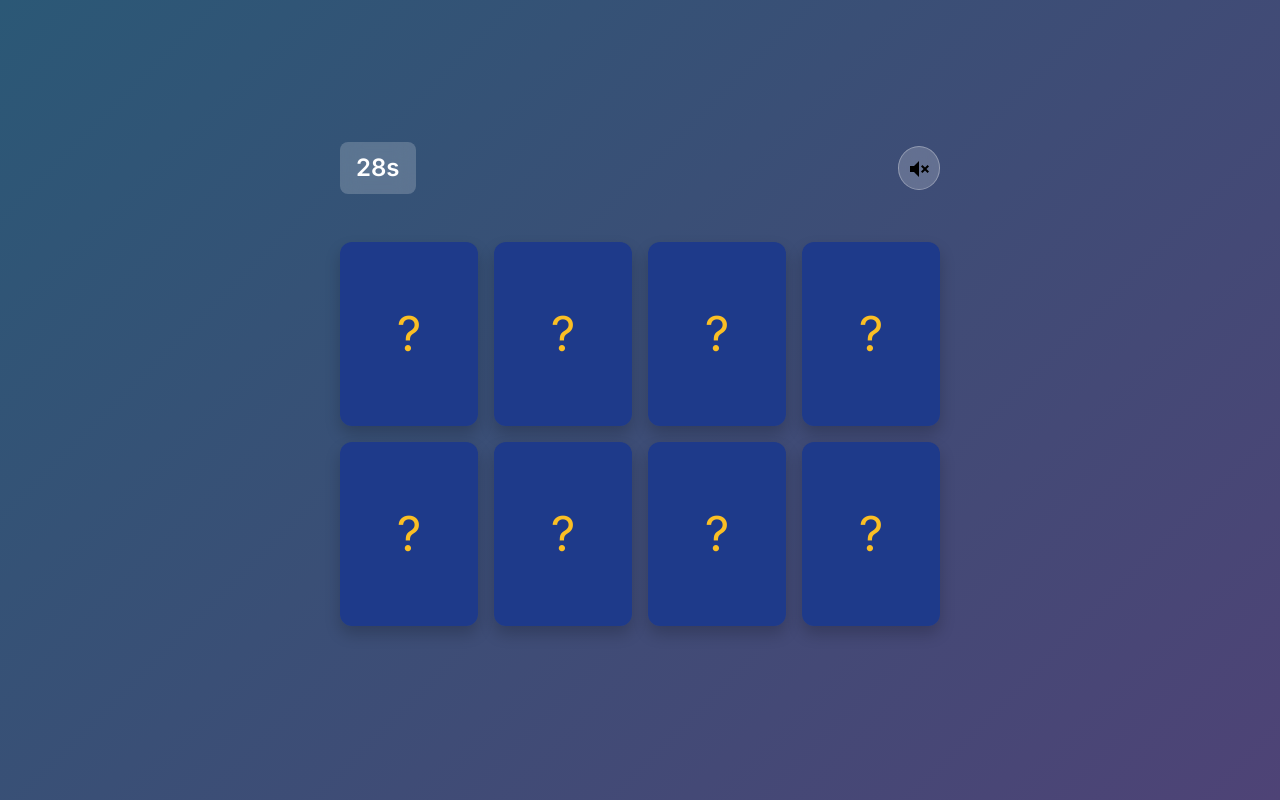
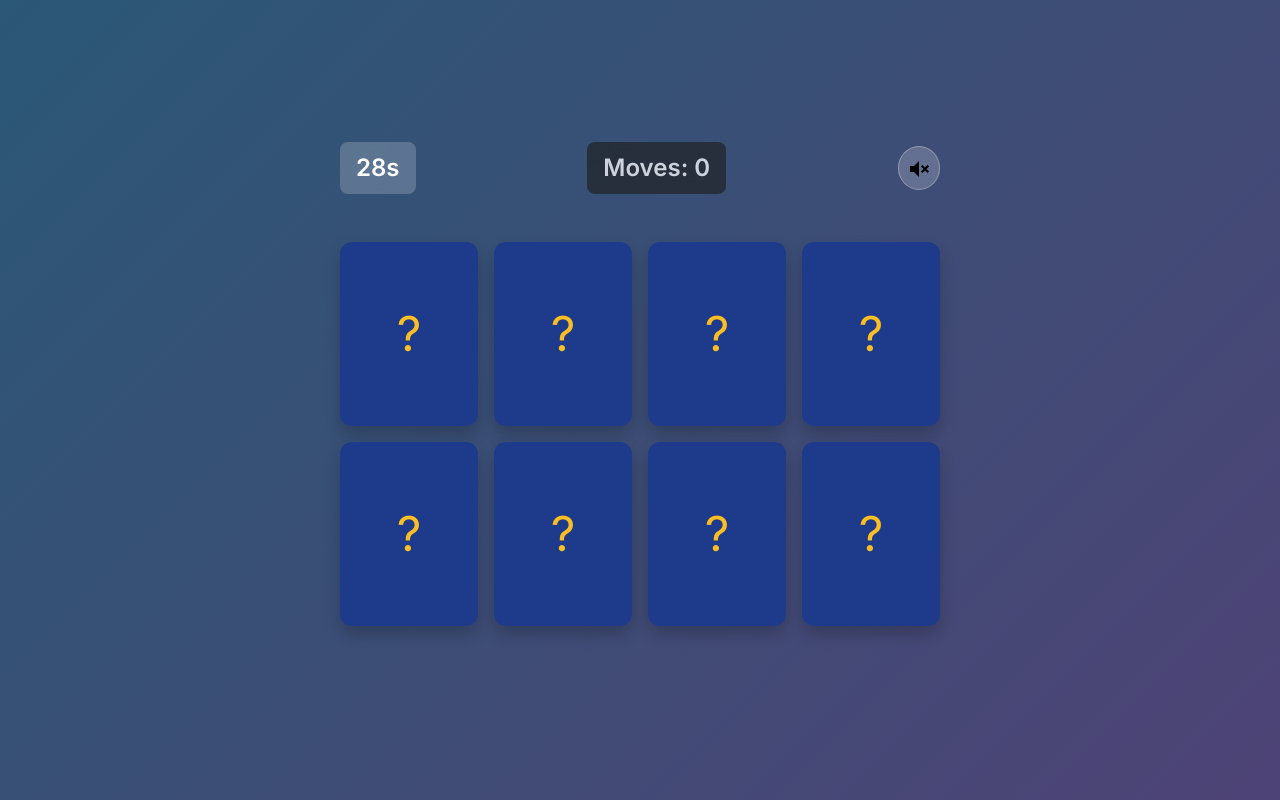
Before and after one commit to Janosos/Challenge-EvolveMedia, a React (Vite) app: page / in a window 1280 px wide. Both pictures are taken after a click on the button "START GAME". Built offline with nearby package versions, Linux system fonts and the light colour scheme; grey boxes are pictures that could not be loaded.

Commit message:
feat: implement moves counter in GameScreen and ResolveScreen

```diff
--- a/src/App.jsx
+++ b/src/App.jsx
@@ -8,14 +8,22 @@ import './App.css'; // Vite default, but we mostly use index.css
 function App() {
   const [currentScreen, setCurrentScreen] = useState('start');
   const [isWin, setIsWin] = useState(false);
+  const [finalMoves, setFinalMoves] = useState(0);
+  const [level, setLevel] = useState(1);
   const [isMuted, setIsMuted] = useState(true); // Start muted by default for browser policy
 
   const handleStart = () => {
     setCurrentScreen('game');
   };
 
-  const handleGameOver = (winStatus) => {
+  const handleGameOver = (winStatus, moves) => {
     setIsWin(winStatus);
+    setFinalMoves(moves);
+    if (winStatus) {
+      setLevel(prev => prev + 1);
+    } else {
+      setLevel(1);
+    }
     setCurrentScreen('resolve');
   };
 
@@ -36,6 +44,7 @@ function App() {
 
       {currentScreen === 'game' && (
         <GameScreen
+          level={level}
           onGameOver={handleGameOver}
           isMuted={isMuted}
           onToggleMute={toggleMute}
@@ -45,6 +54,8 @@ function App() {
       {currentScreen === 'resolve' && (
         <ResolveScreen
           isWin={isWin}
+          moves={finalMoves}
+          level={level}
           onPlayAgain={handlePlayAgain}
         />
       )}
--- a/src/components/GameScreen.jsx
+++ b/src/components/GameScreen.jsx
@@ -29,6 +29,7 @@ const GameScreen = ({ onGameOver, isMuted, onToggleMute }) => {
   const [flippedCards, setFlippedCards] = useState([]);
   const [matchesFound, setMatchesFound] = useState(0);
   const [timeLeft, setTimeLeft] = useState(INITIAL_TIME);
+  const [moves, setMoves] = useState(0);
   const [isChecking, setIsChecking] = useState(false);
 
   const [modalState, setModalState] = useState({ show: false, message: '', type: '' });
@@ -58,18 +59,22 @@ const GameScreen = ({ onGameOver, isMuted, onToggleMute }) => {
     return () => clearInterval(timer);
   }, [matchesFound, timeLeft <= 0]); // only reset interval when game over state changes
 
-  // Handle game over logic and tick sounds
+  // Handle tick sounds
   useEffect(() => {
     if (timeLeft <= 10 && timeLeft > 0 && matchesFound < 4) {
       playSound('tick', isMutedRef.current);
     }
+  }, [timeLeft, matchesFound]);
+
+  // Handle game over logic
+  useEffect(() => {
     if (timeLeft <= 0 && matchesFound < 4) {
-      onGameOver(false); // lose
+      onGameOver(false, moves); // lose
     }
     if (matchesFound === 4) {
-      onGameOver(true); // win
+      onGameOver(true, moves); // win
     }
-  }, [timeLeft, matchesFound, onGameOver]);
+  }, [timeLeft, matchesFound, onGameOver, moves]);
 
   const handleCardClick = (clickedCard) => {
     if (isChecking) return;
@@ -92,6 +97,7 @@ const GameScreen = ({ onGameOver, isMuted, onToggleMute }) => {
 
   useEffect(() => {
     if (flippedCards.length === 2) {
+      setMoves(prev => prev + 1);
       const [first, second] = flippedCards;
 
       if (first.value === second.value) {
@@ -136,6 +142,9 @@ const GameScreen = ({ onGameOver, isMuted, onToggleMute }) => {
         <div className={`timer ${timeLeft <= 10 ? 'urgent' : ''}`}>
           {timeLeft}s
         </div>
+        <div className="timer bg-dark text-white opacity-75">
+          Moves: {moves}
+        </div>
         <button className="btn glass-btn rounded-circle p-2" onClick={onToggleMute}>
           {isMuted ? <img src={`${basePath}assets/sound--off.svg`} alt="Muted" width="24" height="24" /> : <img src={`${basePath}assets/sound--on.svg`} alt="Unmuted" width="24" height="24" />}
         </button>
--- a/src/components/ResolveScreen.jsx
+++ b/src/components/ResolveScreen.jsx
@@ -3,7 +3,7 @@ import { Button } from 'react-bootstrap';
 import { Trophy, Frown } from 'lucide-react';
 import confetti from 'canvas-confetti';
 
-const ResolveScreen = ({ isWin, onPlayAgain }) => {
+const ResolveScreen = ({ isWin, onPlayAgain, moves, level }) => {
   useEffect(() => {
     if (isWin) {
       const duration = 3 * 1000;
@@ -40,12 +40,14 @@ const ResolveScreen = ({ isWin, onPlayAgain }) => {
         {isWin ? (
           <>
             <Trophy size={100} className="mb-3 text-warning" />
-            <h1 className="display-4 fw-bold text-white">You did it!</h1>
+            <h1 className="display-4 fw-bold text-white">Level {level - 1} Cleared!</h1>
+            <p className="lead text-white-50 fs-4 mt-2">Completed in <span className="fw-bold text-warning">{moves}</span> moves</p>
           </>
         ) : (
           <>
             <Frown size={100} className="mb-3 text-white-50" />
-            <h1 className="display-4 fw-bold text-white">Oops, you didn't find them all</h1>
+            <h1 className="display-4 fw-bold text-white">Time's Up!</h1>
+            <p className="lead text-white-50 fs-4 mt-2">You made <span className="fw-bold">{moves}</span> moves</p>
           </>
         )}
       </div>
```
